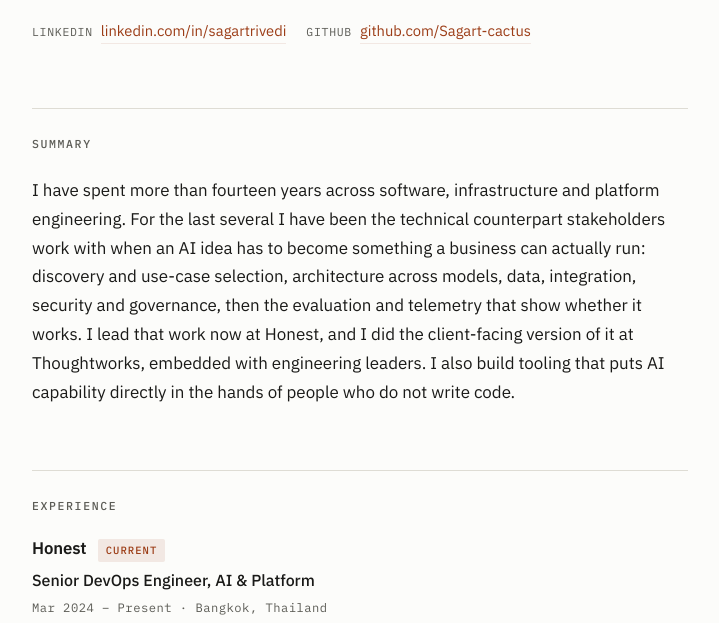
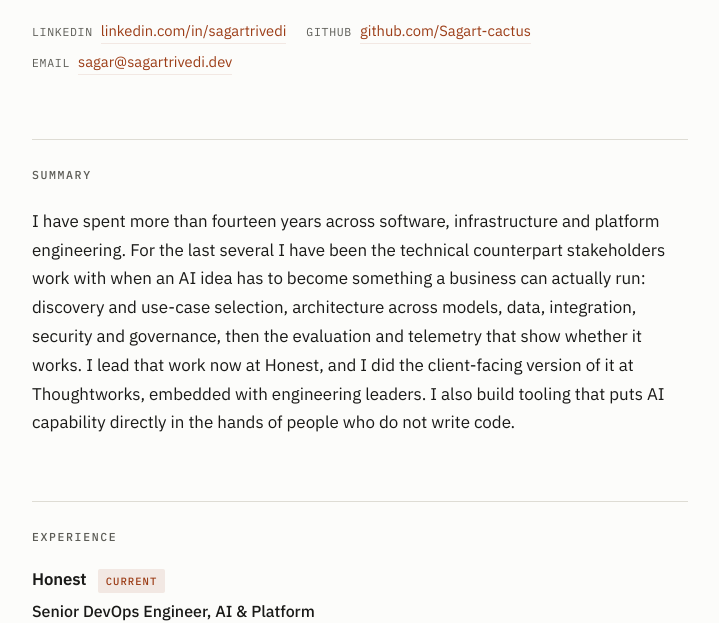
Before and after one commit to Sagart-cactus/sagart-cactus.github.io, a plain HTML site: page index.html in a window 1280 px wide. Shown: the part 186-809 px from the top of the page, without its empty margins (280-999 px from the left). Drawn offline with Linux system fonts and the light colour scheme.

Commit message:
Publish contact address
Uses sagar@sagartrivedi.dev, a forwarding alias, rather than the personal
Gmail: an indexed address gets harvested permanently, and an alias can be
retired without touching the real inbox.

```diff
--- a/index.html
+++ b/index.html
@@ -679,12 +679,7 @@ footer nav {
     <ul class="contact">
       <li><span class="label">LinkedIn</span> <a href="https://linkedin.com/in/sagartrivedi" rel="me">linkedin.com/in/sagartrivedi</a></li>
       <li><span class="label">GitHub</span> <a href="https://github.com/Sagart-cactus" rel="me">github.com/Sagart-cactus</a></li>
-      <!-- PLACEHOLDER: email. Fill in the address below and uncomment to publish it, then do the
-           same for the footer nav link and add an "email" field to the JSON-LD block. Note that
-           HTML comments are served in the public page source, so do not park a real address here
-           while it is commented out.
-      <li><span class="label">Email</span> <a href="mailto:you@example.com">you@example.com</a></li>
-      -->
+      <li><span class="label">Email</span> <a href="mailto:sagar@sagartrivedi.dev">sagar@sagartrivedi.dev</a></li>
     </ul>
   </header>
 
@@ -1071,7 +1066,7 @@ footer nav {
     <nav aria-label="Profile links">
       <a href="https://linkedin.com/in/sagartrivedi">LinkedIn</a>
       <a href="https://github.com/Sagart-cactus">GitHub</a>
-      <!-- PLACEHOLDER: <a href="mailto:you@example.com">Email</a> -->
+      <a href="mailto:sagar@sagartrivedi.dev">Email</a>
     </nav>
   </footer>
 
@@ -1117,6 +1112,7 @@ footer nav {
   "jobTitle": "Applied AI Architect",
   "url": "https://sagartrivedi.dev/",
   "description": "Applied AI Architect with more than fourteen years across software, infrastructure and platform engineering. Leads enterprise AI adoption: discovery, architecture, evaluation, secure deployment, cost control and governance.",
+  "email": "mailto:sagar@sagartrivedi.dev",
   "address": {
     "@type": "PostalAddress",
     "addressLocality": "Bangkok",
```
Also changed, not shown: 1 other file.
